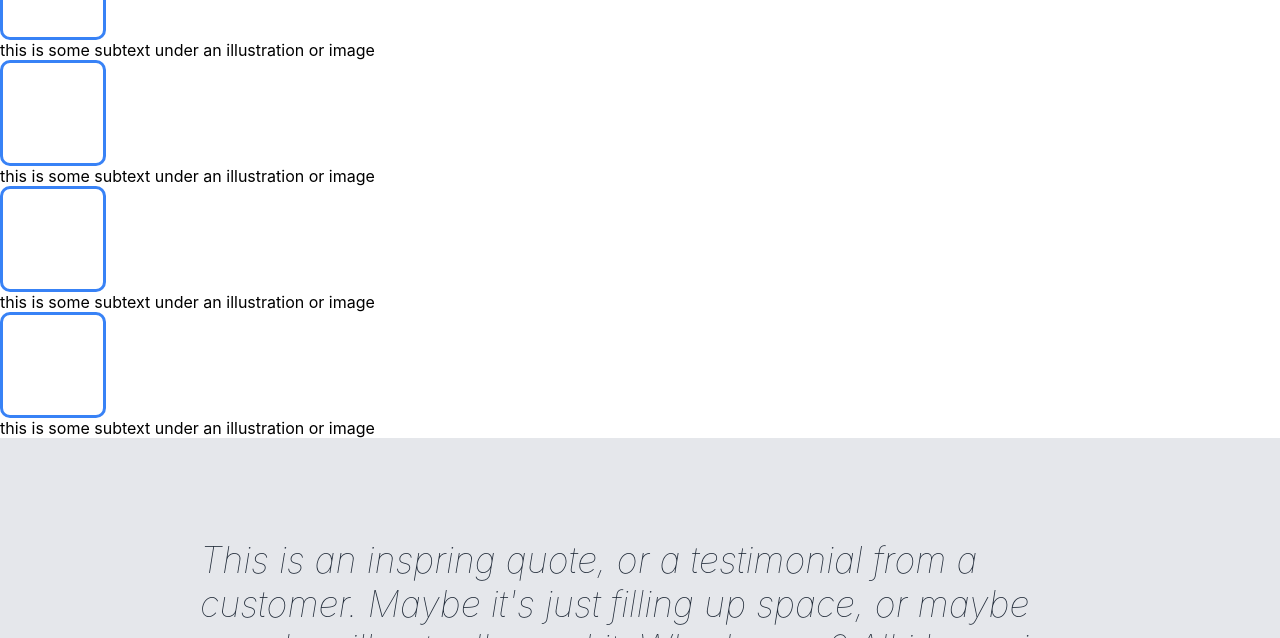
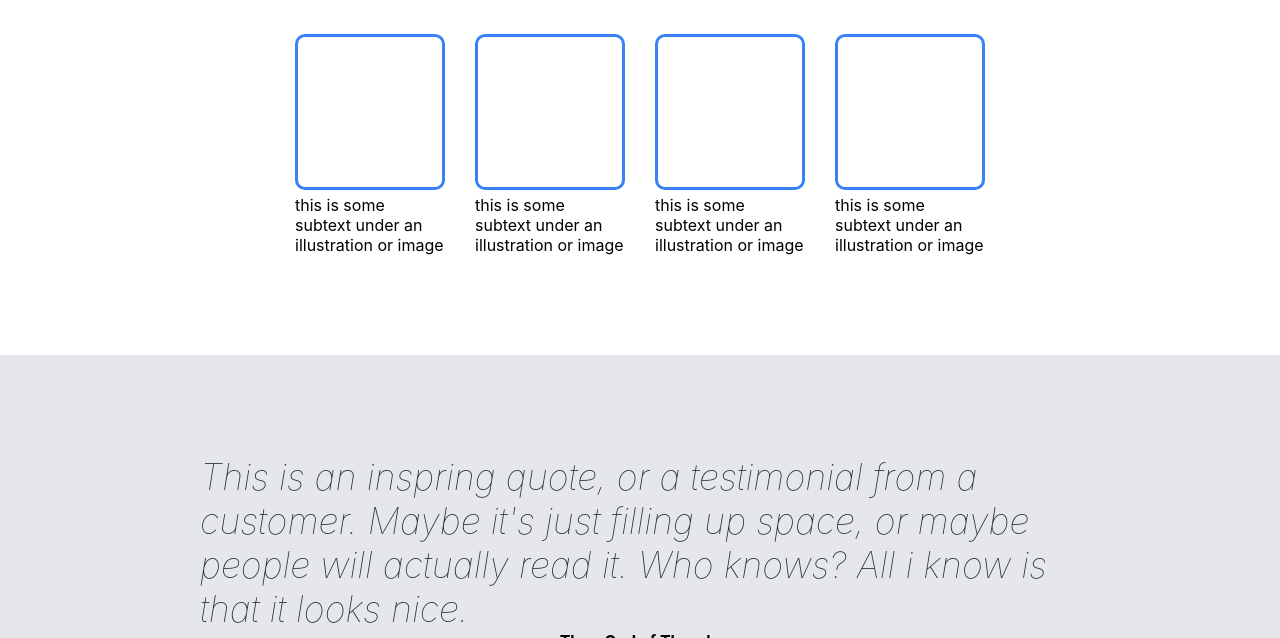
Before and after one commit to Bobob0b/odin-landingpage, a plain HTML site: page index.html in a window 1280 px wide. Shown: the part 530-1168 px from the top of the page. Drawn offline with Linux system fonts and the light colour scheme.

Commit message:
got random information done, not perfectly fine though

```diff
--- a/index.html
+++ b/index.html
@@ -33,6 +33,7 @@
     <main>
         <section class="illustrations">
             <div class="illu_head">Some random information.</div>
+            <div class="illu">
                 <div class="illustration">
                     <div class="illu_box"></div>
                     <div class="illu_text">this is some subtext under an illustration or image</div>
@@ -49,7 +50,7 @@
                     <div class="illu_box"></div>
                     <div class="illu_text">this is some subtext under an illustration or image</div>
                 </div>
-
+            </div>
         </section>
         <section class="testimonial">
             <div class="quote">This is an inspring quote, or a testimonial from a customer.
--- a/style.css
+++ b/style.css
@@ -2,7 +2,7 @@ body {
     font-family: -apple-system, BlinkMacSystemFont, 'Segoe UI', Roboto, Oxygen, Ubuntu, Cantarell, 'Open Sans', 'Helvetica Neue', sans-serif;
     min-height: 100vh;
     margin:0;
-    padding: 0;
+    padding:0 ;
 
 }
 
@@ -83,17 +83,49 @@ button {
 
 /* Illustrations */
 
+.illustrations {
+    display: flex;
+    flex-flow: column;
+    align-items: center;
+    justify-content: center;
+    gap: 20px;
+    padding: 50px 200px 100px;
+}
+
 .illu_head {
     font-size: 36px;
     font-weight: 900;
     color: #1f2937;
+    margin-bottom: 30px;
+}
+
+.illu {
+    display:flex;
+    justify-content: center;
+    align-items: center;
+    gap: 30px;
+}
+
+.illustration {
+    display: flex;
+    justify-content: center;
+    align-items: center;
+    align-content: center;
+    flex-wrap: wrap;
+    gap: 5px;
+    max-width: 150px;
+
 }
 
 .illu_box {
-    width: 100px;
-    height: 100px;
+    width: 150px;
+    height: 150px;
     border: 3px solid #3882f6;
     border-radius: 10px;
+}
+
+.illu_text {
+    font-size: 16px;
 }
 
 /* Testimonial */
```
Lines whose indentation alone changed are shown as unchanged.
